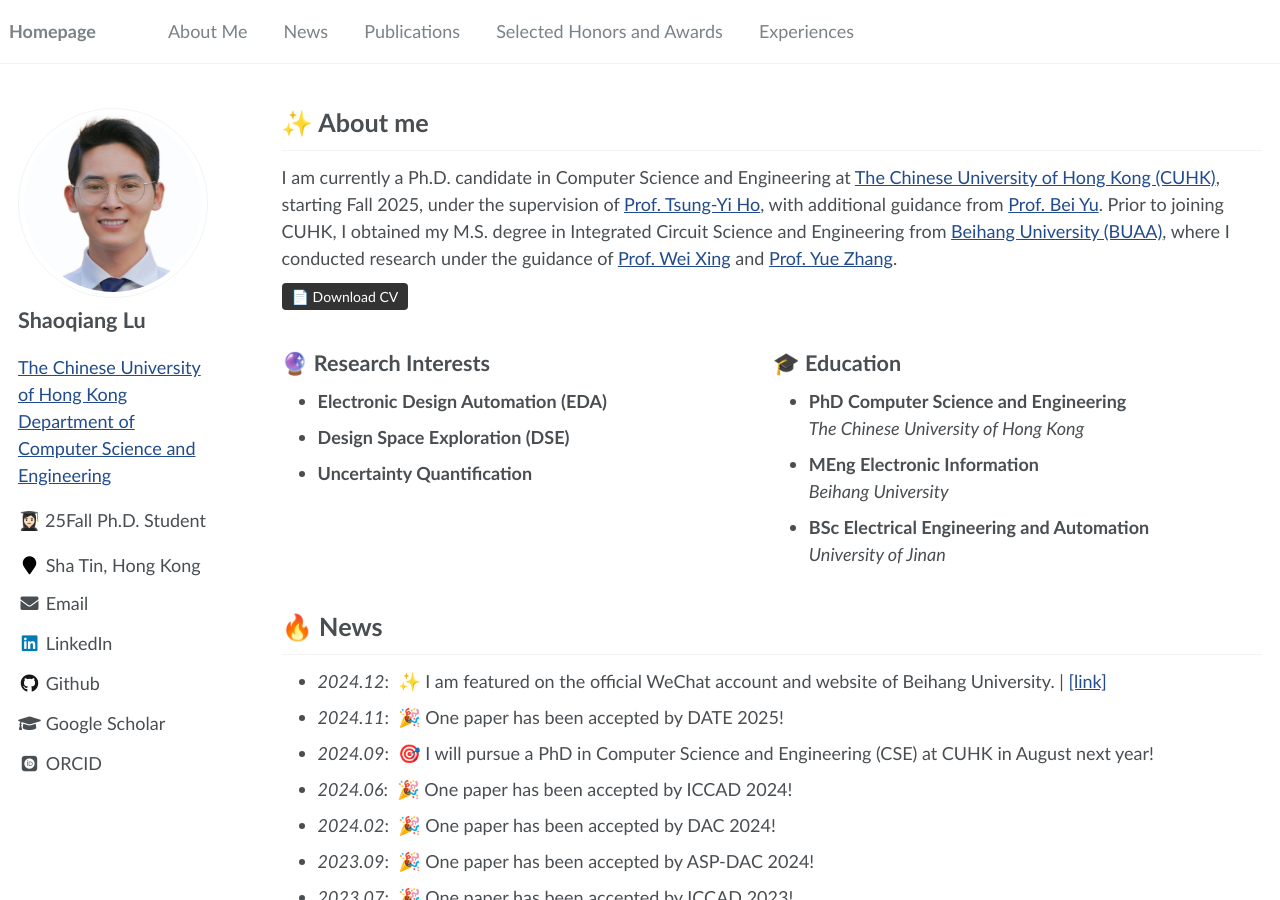
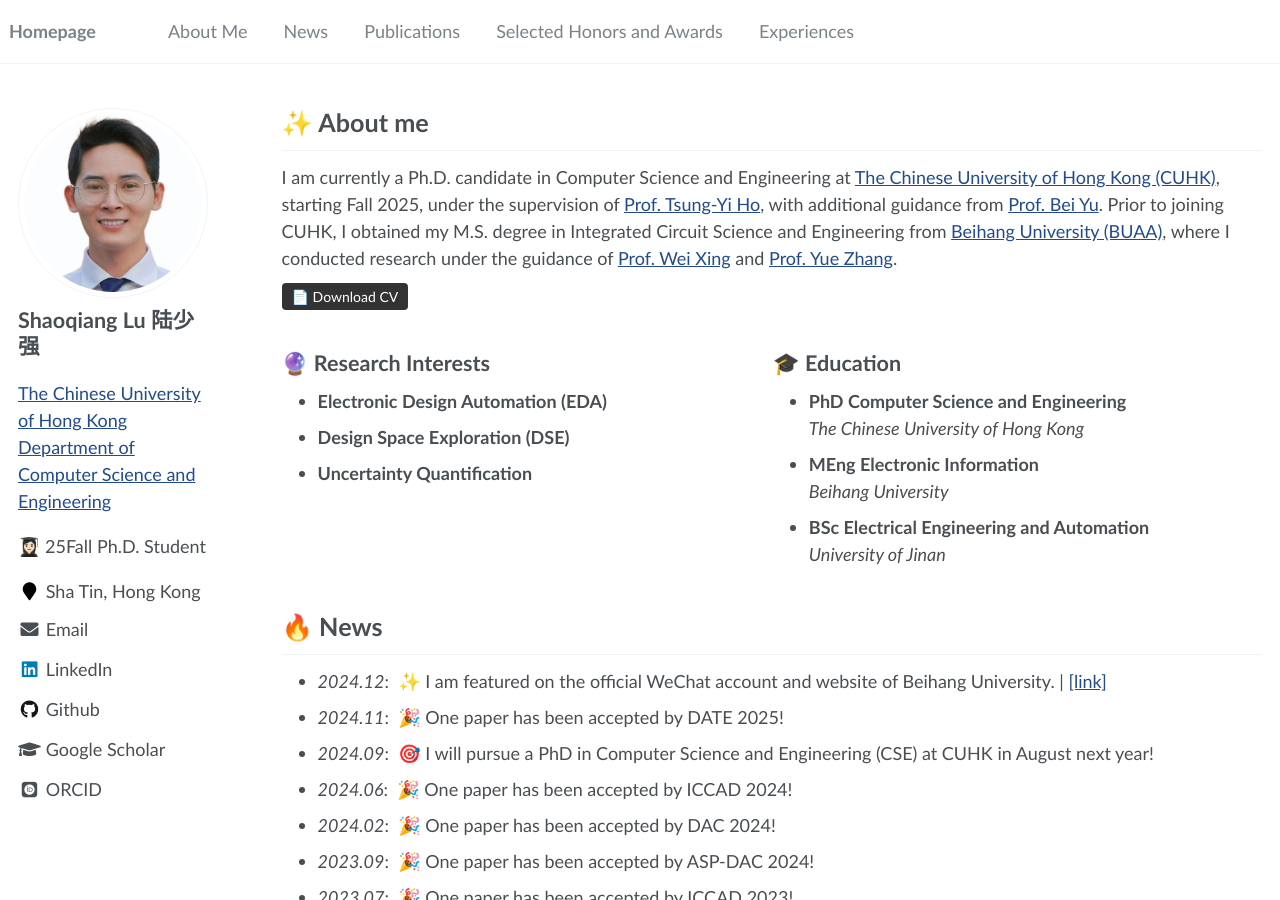
Before and after one commit to ShaoqiangLu/ShaoqangLu.github.io, a Jekyll site: the page built from _pages/about.md, in a window 1280 px wide and 900 px high. Built offline with Jekyll 4.4.1, drawn with Linux system fonts in a browser that asks for light colours; some web fonts are replaced.

Commit message:
Update _config.yml

```diff
--- a/_config.yml
+++ b/_config.yml
@@ -21,7 +21,7 @@ baidu_site_verification  :  # get baidu_site_verification from https://ziyuan.ba
 
 # Site Author
 author:
-  name             : "Shaoqiang Lu"
+  name             : "Shaoqiang Lu\n陆少强"
   avatar           : "images/lsq.JPG"
   # bio              : "The Chinese University of Hong Kong // Department of Computer Science and Engineering"
   bio: |
```
